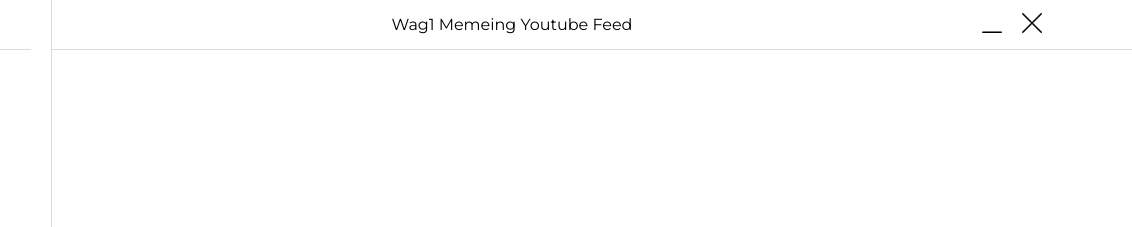
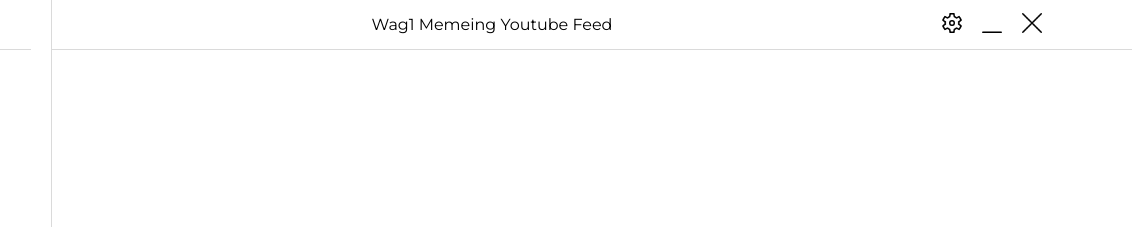
Before and after one commit to wag1memeing/Feed-desktop-app, a plain HTML site: page UI/add.html in a window 1280 px wide. Shown: the top 227 px of the page, 148-1280 px from the left. Drawn offline with Linux system fonts and the light colour scheme.

Commit message:
Settings icon added

```diff
--- a/UI/add.html
+++ b/UI/add.html
@@ -14,6 +14,9 @@
 				<h1 class="page-title">Wag1 Memeing Youtube Feed</h1>
 			</div>
 			<div class="header-btns">
+				<a href="#" class="settings">
+					<img src="images/settings.png" alt="Settings" />
+				</a>
 				<a href="#" class="minimize"
 					><img src="images/minimize.png" alt="Minimize"
 				/></a>
--- a/UI/css/header.css
+++ b/UI/css/header.css
@@ -7,7 +7,7 @@ header {
 }
 
 .title-div {
-	width: 920px;
+	width: 880px;
 	text-align: center;
 	display: flex;
 	flex-direction: column;
```
Also changed, not shown: UI/edit.html (+3 -0 lines), UI/index.html (+3 -0 lines).
